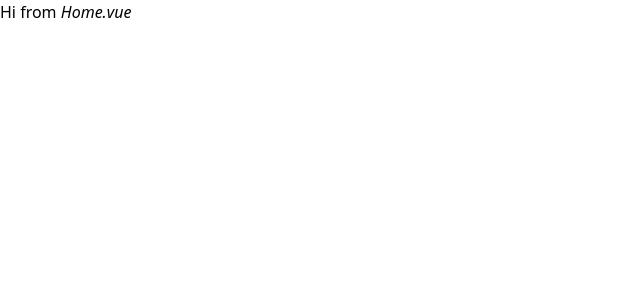
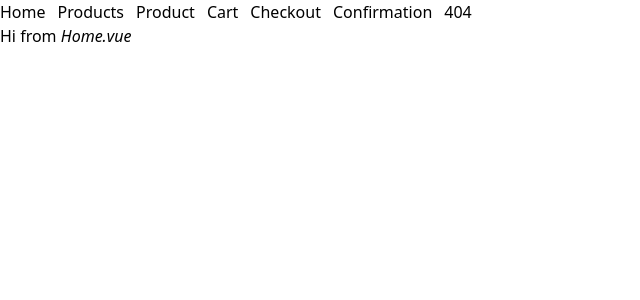
Before and after one commit to rbndelrio/infinia-m-and-l, a Vue app: page / in a window 1280 px wide. Shown: the top 300 px of the page, without its empty margins (0-640 px from the left). Built offline with nearby package versions, Linux system fonts and the light colour scheme.

Commit message:
feat(nav): :truck: add navigation component + establish layout structure

```diff
--- a/src/App.vue
+++ b/src/App.vue
@@ -1,3 +1,10 @@
 <template>
-  <router-view />
+  <main>
+    <Navigation />
+    <router-view />
+  </main>
 </template>
+
+<script setup>
+import Navigation from './layout/Navigation.vue';
+</script>
--- /dev/null
+++ b/src/data.js
@@ -0,0 +1 @@
+// This will be used for global constants
--- /dev/null
+++ b/src/layout/Navigation.vue
@@ -0,0 +1,21 @@
+<template>
+  <nav class="space-x-3">
+    <RouterLink
+      v-for="link in LINKS"
+      :to="link.to"
+      :key="link.name"
+    >{{ link.name }}</RouterLink>
+  </nav>
+</template>
+
+<script setup>
+const LINKS = [
+  { to: { name: 'Home' }, name: 'Home' },
+  { to: { name: 'Products' }, name: 'Products' },
+  { to: { name: 'ProductPage', params: { id: 1 } }, name: 'Product' },
+  { to: { name: 'Cart' }, name: 'Cart' },
+  { to: { name: 'Checkout' }, name: 'Checkout' },
+  { to: { name: 'Confirmation' }, name: 'Confirmation' },
+  { to: "/asldkfjasflkj", name: '404' },
+]
+</script>
```
